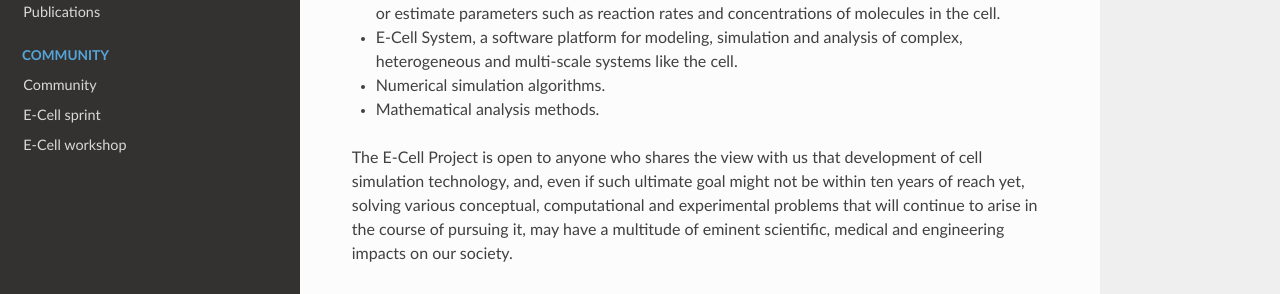
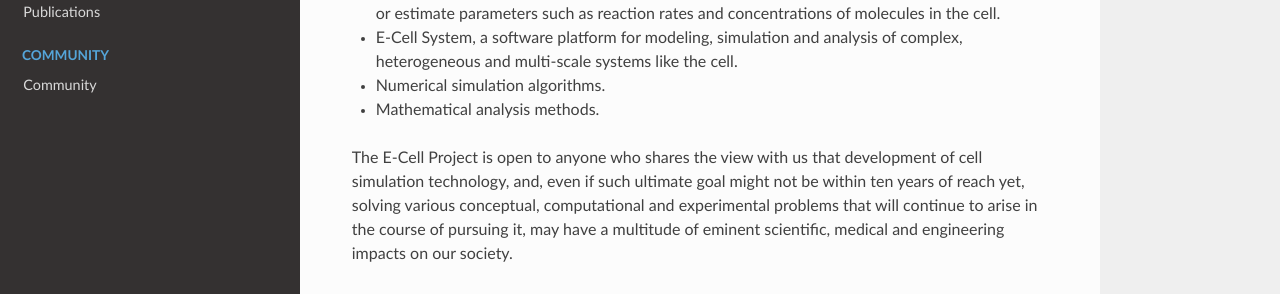
Before and after one commit to ecell/ecell-website, an MkDocs documentation site: the page built from docs/index.md, in a window 1280 px wide. Shown: the part 302-596 px from the top of the page. Built offline with MkDocs 1.6.1, drawn with Linux system fonts in a browser that asks for light colours; nearby versions of some CDN libraries; old or Windows-style settings are respelled for this version of MkDocs.

Commit message:
remove sprint and workshop md

```diff
--- a/mkdocs.yml
+++ b/mkdocs.yml
@@ -8,6 +8,4 @@
 - Publications: publications.md
 - Community:
     - 'Community': 'community/community.md'
-    - 'E-Cell sprint': 'community/sprint.md'
-    - 'E-Cell workshop': 'community/workshop.md'
 theme: readthedocs
```
